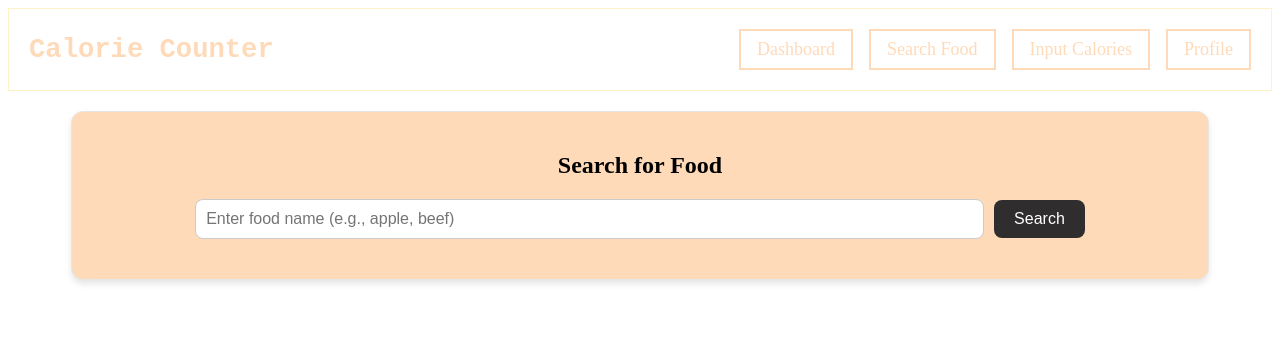
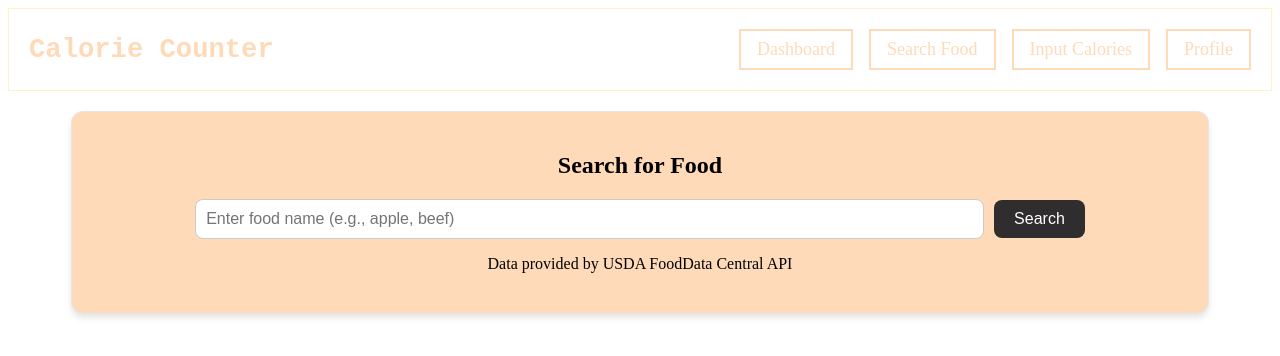
Before and after one commit to HarrisYu5/CS391FinalProject, a Next.js app: page /searchfood in a window 1280 px wide. Shown: the top 356 px of the page. Built offline with nearby package versions, Linux system fonts and the light colour scheme.

Commit message:
add api info

```diff
--- a/app/searchfood/page.tsx
+++ b/app/searchfood/page.tsx
@@ -284,6 +284,9 @@ export default function Search() {
                         onChange={(e) => setFood(e.target.value)}
                     />
                     <Button onClick={handleSearch}>Search</Button>
+                    <p>
+                        Data provided by USDA FoodData Central API
+                    </p>
                 </div>
                 {/* Display error message if any */}
                 {error && <p style={{color: "red"}}>{error}</p>}
```
